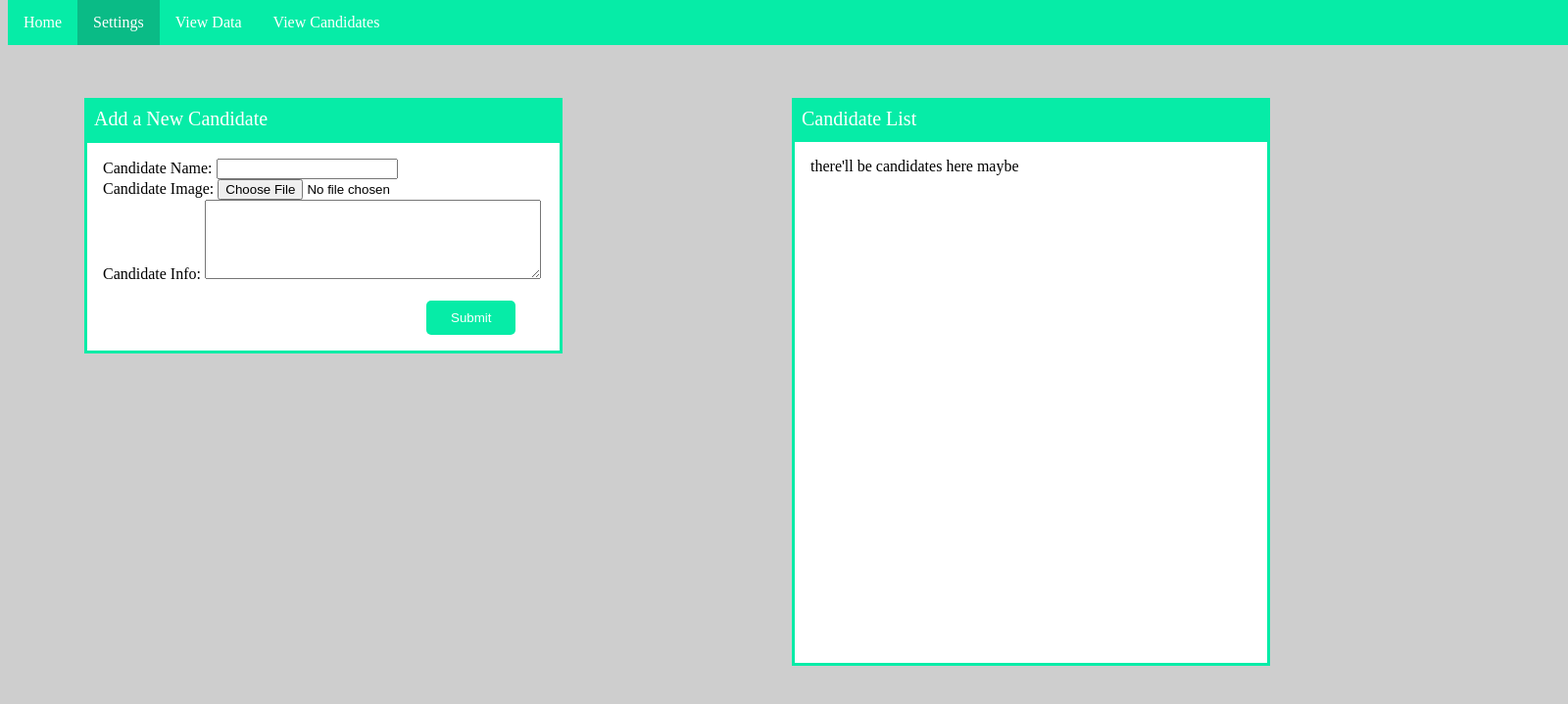
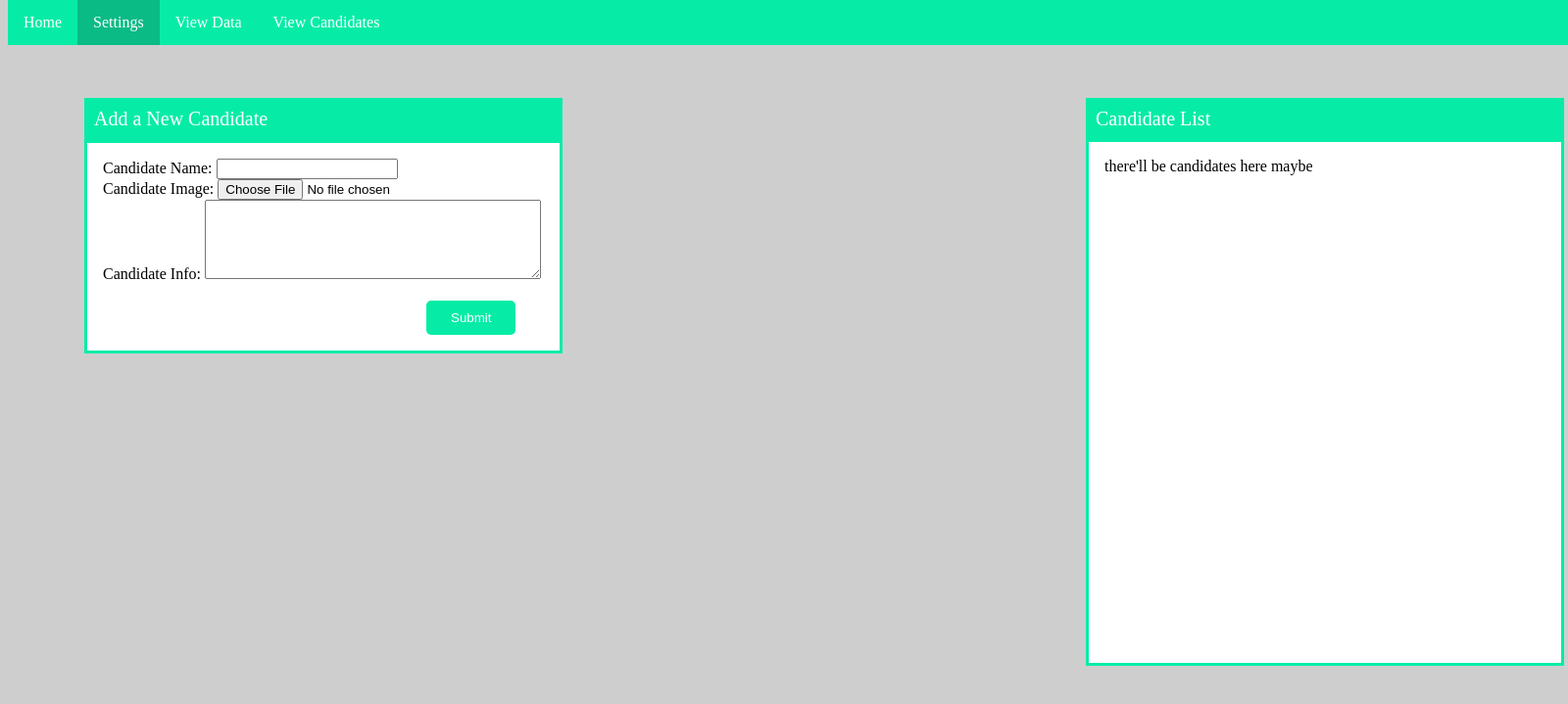
Before and after one commit to DavidCastillo2/ncfCaucusApp, a Flask app: page /addie in a window 1600 px wide. Shown: the top 719 px of the page at 98% size. Run offline with Flask 2, Linux system fonts and the light colour scheme.

Commit message:
more aesthetic updates

```diff
--- a/templates/addie.html
+++ b/templates/addie.html
@@ -1,7 +1,7 @@
 <!DOCTYPE html>
 <html lang='en'>
 <head>
-    <title>test</title>
+    <title>Candidate Settings</title>
 
 
     <style>
@@ -101,7 +101,7 @@
             margin-left: 8px;
             position: absolute;
             top: 80px;
-            left: 800px;
+            left: 1100px;
             font-size: 20px;
         }
 
@@ -114,7 +114,7 @@
             height: 500px;
             position: absolute;
             top: 126px;
-            left: 800px;
+            left: 1100px;
         }
 
     </style>
```
